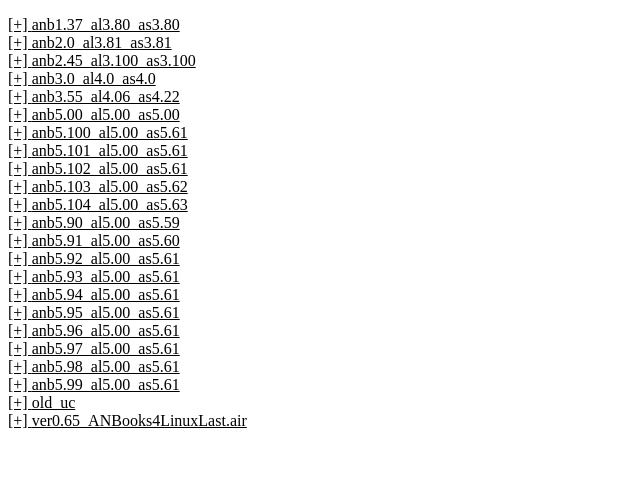
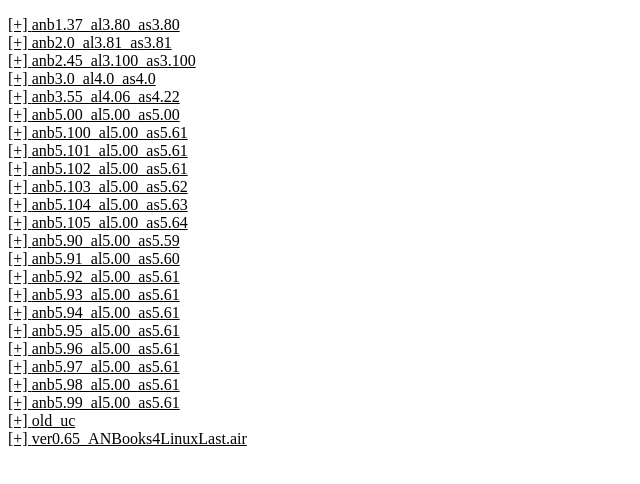
Before and after one commit to famibee/famibee.github.io, a plain HTML site: page OldApps/index.html in a window 1280 px wide. Shown: the whole page, without its empty margins (0-640 px from the left). Drawn offline with nearby package versions, Linux system fonts and the light colour scheme.

Commit message:
AIRnovel 5.64
5.64
	* bug：AIRNovel：文字レイヤが無いが（クリックマーク素材が無くて例外としてエラーにせず）[p][l]で停止後、再開時にクリックマークを消そうとして「文字レイヤーがありません」エラーになる不具合修正
	* bug：AIRNovel：[p][l]で停止後、再開時直後に文字表示でエラーが発生した場合に適切なエラー表示されない不具合
	* chg：AIRNovel：文字表示エラーの捕捉を改善
	* bug：AIRNovel：内部不具合修正（CmnLib.clone(source)でsource.position=0という余計な処理）
5.105
	* upd：AIRnovel 5.64に更新
0.146
	* upd：AIRnovel 5.64に更新

```diff
--- a/OldApps/index.html
+++ b/OldApps/index.html
@@ -110,6 +110,14 @@
 <a href="anb5.104_al5.00_as5.63/ver5.104_ANBooks.dmg">ver5.104_ANBooks.dmg</a><br/>
 <a href="anb5.104_al5.00_as5.63/ver5.104_ANBooks.exe">ver5.104_ANBooks.exe</a><br/>
 <a href="anb5.104_al5.00_as5.63/ver5.63_an_sdk.zip">ver5.63_an_sdk.zip</a><br/>
+<a href="anb5.104_al5.00_as5.63/ver5.63_uc.air">ver5.63_uc.air</a><br/>
+</dd>
+
+<dt>anb5.105_al5.00_as5.64</dt>
+<dd><a href="anb5.105_al5.00_as5.64/ver5.00_AIRlib.zip">ver5.00_AIRlib.zip</a><br/>
+<a href="anb5.105_al5.00_as5.64/ver5.105_ANBooks.dmg">ver5.105_ANBooks.dmg</a><br/>
+<a href="anb5.105_al5.00_as5.64/ver5.105_ANBooks.exe">ver5.105_ANBooks.exe</a><br/>
+<a href="anb5.105_al5.00_as5.64/ver5.64_an_sdk.zip">ver5.64_an_sdk.zip</a><br/>
 </dd>
 
 <dt>anb5.90_al5.00_as5.59</dt>
```
Also changed, not shown: ExtGallery/built_in_lay_face/face/蓑浦_眼_閉じ.png (renamed from ExtGallery/built_in_lay_face/face/蓑浦_眼_閉じ.png), 6 other files.
